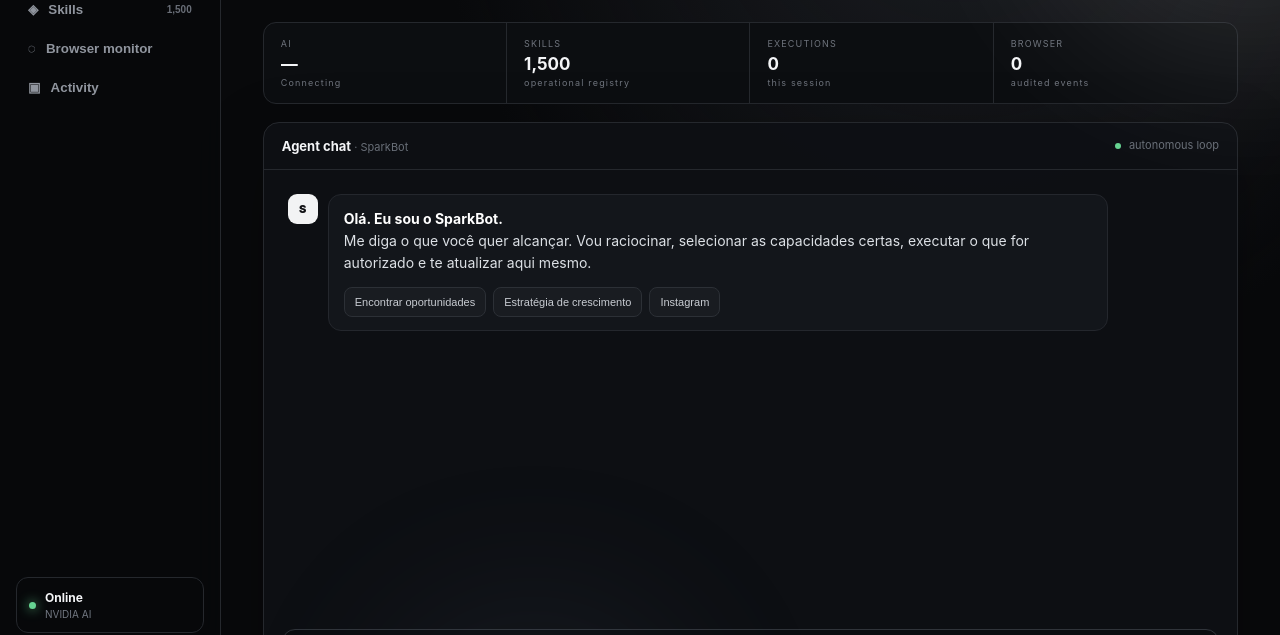
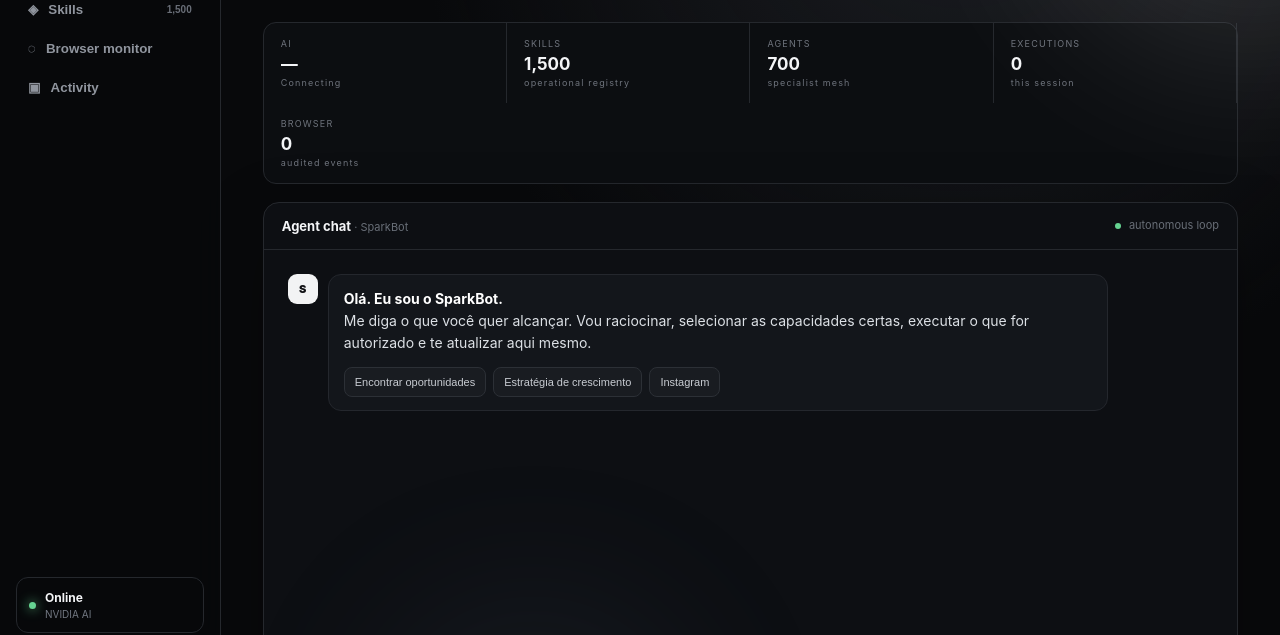
Before and after one commit to carlos210609/Sparkbot, a plain HTML site: page static/index.html in a window 1280 px wide. Shown: the part 143-778 px from the top of the page. Drawn offline with Linux system fonts and the light colour scheme; no server answers.

Commit message:
add 700-agent mesh metric to command center

```diff
--- a/static/index.html
+++ b/static/index.html
@@ -10,7 +10,7 @@
 </aside>
 <section class="workspace">
 <header class="header"><div><div class="eyebrow">COMMAND CENTER / LIVE</div><h1>What should SparkBot do?</h1><p>Talk to the agent. It plans, executes authorized work, verifies outcomes and reports back.</p></div><div class="header-actions"><span class="live"><i></i> LIVE</span></div></header>
-<section class="metrics"><div><span>AI</span><b id="aiModel">—</b><small id="aiState">Connecting</small></div><div><span>SKILLS</span><b id="metricSkills">1,500</b><small>operational registry</small></div><div><span>EXECUTIONS</span><b id="metricExec">0</b><small>this session</small></div><div><span>BROWSER</span><b id="metricBrowser">0</b><small>audited events</small></div></section>
+<section class="metrics"><div><span>AI</span><b id="aiModel">—</b><small id="aiState">Connecting</small></div><div><span>SKILLS</span><b id="metricSkills">1,500</b><small>operational registry</small></div><div><span>AGENTS</span><b id="metricAgents">700</b><small>specialist mesh</small></div><div><span>EXECUTIONS</span><b id="metricExec">0</b><small>this session</small></div><div><span>BROWSER</span><b id="metricBrowser">0</b><small>audited events</small></div></section>
 <section class="chat-shell">
   <div class="chat-head"><div><b>Agent chat</b><span> · SparkBot</span></div><div class="mode"><span class="pulse"></span> autonomous loop</div></div>
   <div id="messages" class="messages"><div class="msg bot"><div class="avatar">S</div><div class="bubble"><b>Olá. Eu sou o SparkBot.</b><p>Me diga o que você quer alcançar. Vou raciocinar, selecionar as capacidades certas, executar o que for autorizado e te atualizar aqui mesmo.</p><div class="chips"><button data-prompt="Analise minha estratégia de marketing e encontre as 3 maiores oportunidades.">Encontrar oportunidades</button><button data-prompt="Crie uma estratégia de crescimento para meu produto.">Estratégia de crescimento</button><button data-prompt="Monte um plano para crescer no Instagram de forma legítima.">Instagram</button></div></div></div></div>
```
